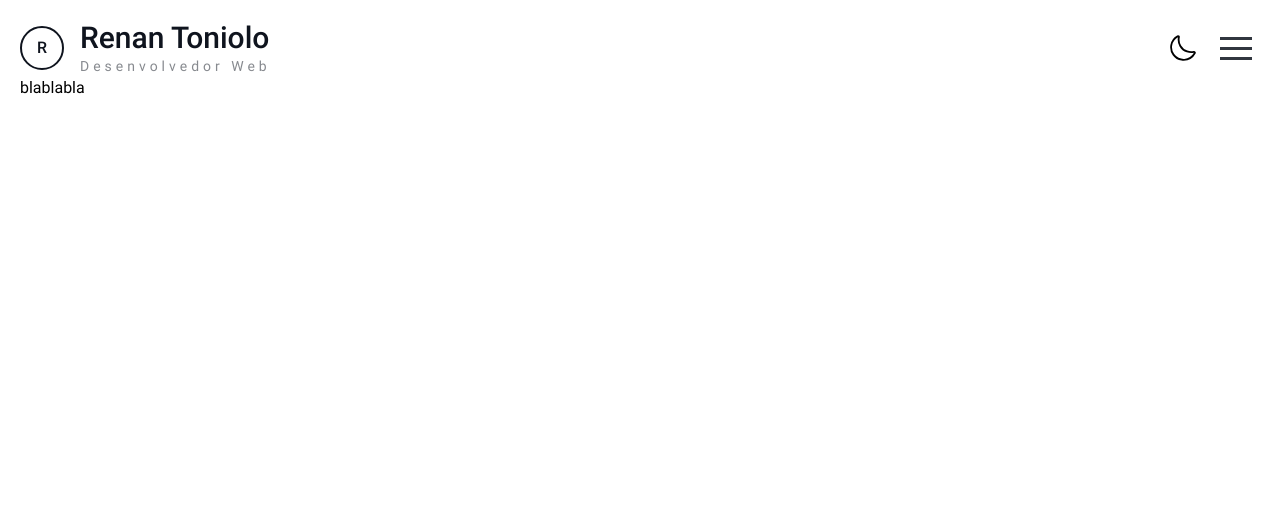
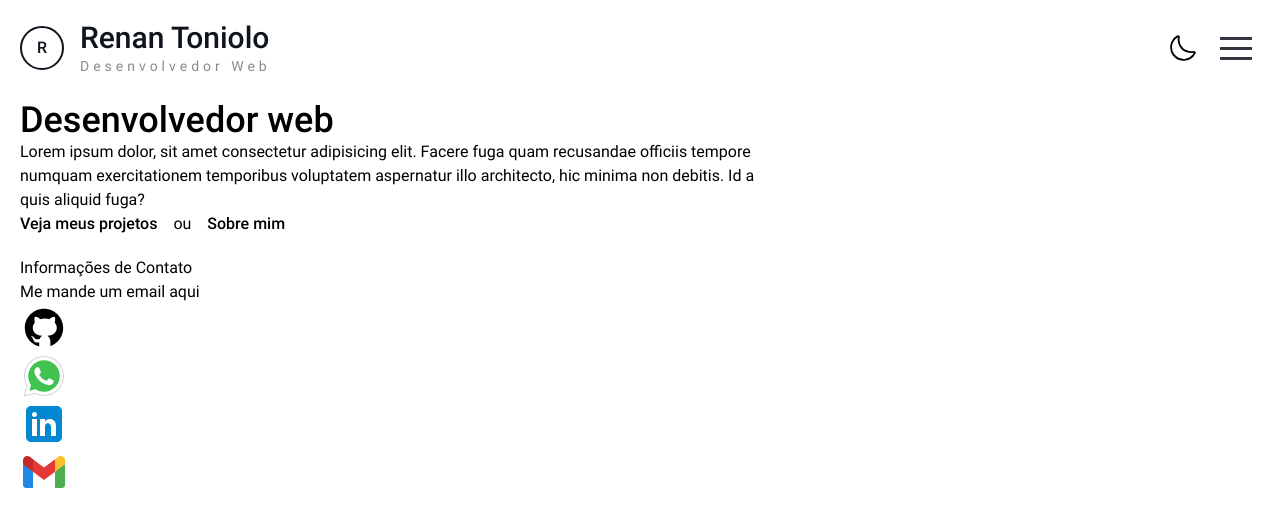
Before and after one commit to vulgo-rnt/Portfolio, a Next.js app: page / in a window 1280 px wide. Shown: the top 526 px of the page. Built offline with nearby package versions, Linux system fonts and the light colour scheme.

Commit message:
feat: :sparkles: add icons and form mail structure

```diff
--- a/src/app/contact/page.tsx
+++ b/src/app/contact/page.tsx
@@ -1,3 +1,17 @@
 export default function Page() {
-  return <div>Contato</div>;
+  return (
+    <div>
+      <h1>Titulo...</h1>
+      <form action={"qq coisa"}>
+        <input name="name" required />
+        <input type="email" name="email" required />
+        <textarea
+          name="
+    message"
+          required
+        />
+        <button type="submit">Enviar</button>
+      </form>
+    </div>
+  );
 }
--- a/src/app/page.tsx
+++ b/src/app/page.tsx
@@ -1,3 +1,28 @@
+import Link from "next/link";
+import Footer from "../components/footer";
+
 export default function Home() {
-  return <main>blablabla</main>;
+  return (
+    <main className="flex flex-col mt-6 max-w-[60%] gap-5">
+      <section>
+        <h1 className="font-medium text-4xl w-auto">Desenvolvedor web</h1>
+        <p>
+          Lorem ipsum dolor, sit amet consectetur adipisicing elit. Facere fuga
+          quam recusandae officiis tempore numquam exercitationem temporibus
+          voluptatem aspernatur illo architecto, hic minima non debitis. Id a
+          quis aliquid fuga?
+        </p>
+        <div className="flex gap-4">
+          <Link className="cursor-pointer font-medium" href="/projects">
+            Veja meus projetos
+          </Link>
+          {" ou "}
+          <Link className="cursor-pointer font-medium" href="about">
+            Sobre mim
+          </Link>
+        </div>
+      </section>
+      <Footer />
+    </main>
+  );
 }
--- /dev/null
+++ b/src/components/footer.tsx
@@ -0,0 +1,30 @@
+import Link from "next/link";
+import GithubIcon from "./icons/github";
+import LinkedinIcon from "./icons/linkedin";
+import WhatsappIcon from "./icons/whatsapp";
+import GmailIcon from "./icons/gmail";
+
+export default function Footer() {
+  return (
+    <footer>
+      <section>
+        <h1>Informações de Contato</h1>
+        <Link href="/contact">Me mande um email aqui</Link>
+      </section>
+      <section>
+        <Link href="https://github.com/vulgo-rnt">
+          <GithubIcon />
+        </Link>
+        <Link href="https://wa.me/5511960883759">
+          <WhatsappIcon />
+        </Link>
+        <Link href="https://linkedin.com/in/vulgo-rnt">
+          <LinkedinIcon />
+        </Link>
+        <Link href="mailto:rtoniolo4@gmail.com">
+          <GmailIcon />
+        </Link>
+      </section>
+    </footer>
+  );
+}
--- /dev/null
+++ b/src/components/icons/github.tsx
@@ -0,0 +1,17 @@
+export default function GithubIcon({ color = "#000" }) {
+  return (
+    <svg
+      xmlns="http://www.w3.org/2000/svg"
+      x="0px"
+      y="0px"
+      width="48"
+      height="48"
+      viewBox="0 0 30 30"
+    >
+      <path
+        fill={color}
+        d="M15,3C8.373,3,3,8.373,3,15c0,5.623,3.872,10.328,9.092,11.63C12.036,26.468,12,26.28,12,26.047v-2.051 c-0.487,0-1.303,0-1.508,0c-0.821,0-1.551-0.353-1.905-1.009c-0.393-0.729-0.461-1.844-1.435-2.526 c-0.289-0.227-0.069-0.486,0.264-0.451c0.615,0.174,1.125,0.596,1.605,1.222c0.478,0.627,0.703,0.769,1.596,0.769 c0.433,0,1.081-0.025,1.691-0.121c0.328-0.833,0.895-1.6,1.588-1.962c-3.996-0.411-5.903-2.399-5.903-5.098 c0-1.162,0.495-2.286,1.336-3.233C9.053,10.647,8.706,8.73,9.435,8c1.798,0,2.885,1.166,3.146,1.481C13.477,9.174,14.461,9,15.495,9 c1.036,0,2.024,0.174,2.922,0.483C18.675,9.17,19.763,8,21.565,8c0.732,0.731,0.381,2.656,0.102,3.594 c0.836,0.945,1.328,2.066,1.328,3.226c0,2.697-1.904,4.684-5.894,5.097C18.199,20.49,19,22.1,19,23.313v2.734 c0,0.104-0.023,0.179-0.035,0.268C23.641,24.676,27,20.236,27,15C27,8.373,21.627,3,15,3z"
+      ></path>
+    </svg>
+  );
+}
--- /dev/null
+++ b/src/components/icons/gmail.tsx
@@ -0,0 +1,34 @@
+export default function GmailIcon({ className }: { className?: string }) {
+  return (
+    <svg
+      className={className}
+      xmlns="http://www.w3.org/2000/svg"
+      x="0px"
+      y="0px"
+      width="48"
+      height="48"
+      viewBox="0 0 48 48"
+    >
+      <path
+        fill="#4caf50"
+        d="M45,16.2l-5,2.75l-5,4.75L35,40h7c1.657,0,3-1.343,3-3V16.2z"
+      ></path>
+      <path
+        fill="#1e88e5"
+        d="M3,16.2l3.614,1.71L13,23.7V40H6c-1.657,0-3-1.343-3-3V16.2z"
+      ></path>
+      <polygon
+        fill="#e53935"
+        points="35,11.2 24,19.45 13,11.2 12,17 13,23.7 24,31.95 35,23.7 36,17"
+      ></polygon>
+      <path
+        fill="#c62828"
+        d="M3,12.298V16.2l10,7.5V11.2L9.876,8.859C9.132,8.301,8.228,8,7.298,8h0C4.924,8,3,9.924,3,12.298z"
+      ></path>
+      <path
+        fill="#fbc02d"
+        d="M45,12.298V16.2l-10,7.5V11.2l3.124-2.341C38.868,8.301,39.772,8,40.702,8h0 C43.076,8,45,9.924,45,12.298z"
+      ></path>
+    </svg>
+  );
+}
--- /dev/null
+++ b/src/components/icons/linkedin.tsx
@@ -0,0 +1,28 @@
+export default function LinkedinIcon({
+  colors = { primary: "#0288D1", secondary: "#FFF" },
+  className,
+}: {
+  colors?: { primary: string; secondary: string };
+  className?: string;
+}) {
+  return (
+    <svg
+      className={className}
+      xmlns="http://www.w3.org/2000/svg"
+      x="0px"
+      y="0px"
+      width="48"
+      height="48"
+      viewBox="0 0 48 48"
+    >
+      <path
+        fill={colors.primary}
+        d="M42,37c0,2.762-2.238,5-5,5H11c-2.761,0-5-2.238-5-5V11c0-2.762,2.239-5,5-5h26c2.762,0,5,2.238,5,5V37z"
+      ></path>
+      <path
+        fill={colors.secondary}
+        d="M12 19H17V36H12zM14.485 17h-.028C12.965 17 12 15.888 12 14.499 12 13.08 12.995 12 14.514 12c1.521 0 2.458 1.08 2.486 2.499C17 15.887 16.035 17 14.485 17zM36 36h-5v-9.099c0-2.198-1.225-3.698-3.192-3.698-1.501 0-2.313 1.012-2.707 1.99C24.957 25.543 25 26.511 25 27v9h-5V19h5v2.616C25.721 20.5 26.85 19 29.738 19c3.578 0 6.261 2.25 6.261 7.274L36 36 36 36z"
+      ></path>
+    </svg>
+  );
+}
--- /dev/null
+++ b/src/components/icons/whatsapp.tsx
@@ -0,0 +1,36 @@
+export default function WhatsappIcon({ className }: { className?: string }) {
+  return (
+    <svg
+      className={className}
+      xmlns="http://www.w3.org/2000/svg"
+      x="0px"
+      y="0px"
+      width="48"
+      height="48"
+      viewBox="0 0 48 48"
+    >
+      <path
+        fill="#fff"
+        d="M4.868,43.303l2.694-9.835C5.9,30.59,5.026,27.324,5.027,23.979C5.032,13.514,13.548,5,24.014,5c5.079,0.002,9.845,1.979,13.43,5.566c3.584,3.588,5.558,8.356,5.556,13.428c-0.004,10.465-8.522,18.98-18.986,18.98c-0.001,0,0,0,0,0h-0.008c-3.177-0.001-6.3-0.798-9.073-2.311L4.868,43.303z"
+      ></path>
+      <path
+        fill="#fff"
+        d="M4.868,43.803c-0.132,0-0.26-0.052-0.355-0.148c-0.125-0.127-0.174-0.312-0.127-0.483l2.639-9.636c-1.636-2.906-2.499-6.206-2.497-9.556C4.532,13.238,13.273,4.5,24.014,4.5c5.21,0.002,10.105,2.031,13.784,5.713c3.679,3.683,5.704,8.577,5.702,13.781c-0.004,10.741-8.746,19.48-19.486,19.48c-3.189-0.001-6.344-0.788-9.144-2.277l-9.875,2.589C4.953,43.798,4.911,43.803,4.868,43.803z"
+      ></path>
+      <path
+        fill="#cfd8dc"
+        d="M24.014,5c5.079,0.002,9.845,1.979,13.43,5.566c3.584,3.588,5.558,8.356,5.556,13.428c-0.004,10.465-8.522,18.98-18.986,18.98h-0.008c-3.177-0.001-6.3-0.798-9.073-2.311L4.868,43.303l2.694-9.835C5.9,30.59,5.026,27.324,5.027,23.979C5.032,13.514,13.548,5,24.014,5 M24.014,42.974C24.014,42.974,24.014,42.974,24.014,42.974C24.014,42.974,24.014,42.974,24.014,42.974 M24.014,42.974C24.014,42.974,24.014,42.974,24.014,42.974C24.014,42.974,24.014,42.974,24.014,42.974 M24.014,4C24.014,4,24.014,4,24.014,4C12.998,4,4.032,12.962,4.027,23.979c-0.001,3.367,0.849,6.685,2.461,9.622l-2.585,9.439c-0.094,0.345,0.002,0.713,0.254,0.967c0.19,0.192,0.447,0.297,0.711,0.297c0.085,0,0.17-0.011,0.254-0.033l9.687-2.54c2.828,1.468,5.998,2.243,9.197,2.244c11.024,0,19.99-8.963,19.995-19.98c0.002-5.339-2.075-10.359-5.848-14.135C34.378,6.083,29.357,4.002,24.014,4L24.014,4z"
+      ></path>
+      <path
+        fill="#40c351"
+        d="M35.176,12.832c-2.98-2.982-6.941-4.625-11.157-4.626c-8.704,0-15.783,7.076-15.787,15.774c-0.001,2.981,0.833,5.883,2.413,8.396l0.376,0.597l-1.595,5.821l5.973-1.566l0.577,0.342c2.422,1.438,5.2,2.198,8.032,2.199h0.006c8.698,0,15.777-7.077,15.78-15.776C39.795,19.778,38.156,15.814,35.176,12.832z"
+      ></path>
+      <path
+        fill="#fff"
+        fillRule="evenodd"
+        d="M19.268,16.045c-0.355-0.79-0.729-0.806-1.068-0.82c-0.277-0.012-0.593-0.011-0.909-0.011c-0.316,0-0.83,0.119-1.265,0.594c-0.435,0.475-1.661,1.622-1.661,3.956c0,2.334,1.7,4.59,1.937,4.906c0.237,0.316,3.282,5.259,8.104,7.161c4.007,1.58,4.823,1.266,5.693,1.187c0.87-0.079,2.807-1.147,3.202-2.255c0.395-1.108,0.395-2.057,0.277-2.255c-0.119-0.198-0.435-0.316-0.909-0.554s-2.807-1.385-3.242-1.543c-0.435-0.158-0.751-0.237-1.068,0.238c-0.316,0.474-1.225,1.543-1.502,1.859c-0.277,0.317-0.554,0.357-1.028,0.119c-0.474-0.238-2.002-0.738-3.815-2.354c-1.41-1.257-2.362-2.81-2.639-3.285c-0.277-0.474-0.03-0.731,0.208-0.968c0.213-0.213,0.474-0.554,0.712-0.831c0.237-0.277,0.316-0.475,0.474-0.791c0.158-0.317,0.079-0.594-0.04-0.831C20.612,19.329,19.69,16.983,19.268,16.045z"
+        clipRule="evenodd"
+      ></path>
+    </svg>
+  );
+}
--- a/tailwind.config.ts
+++ b/tailwind.config.ts
@@ -20,7 +20,7 @@ const config: Config = {
         bg_dark: "#0d1117",
         bg: "#ffffff",
         slide_dark: "#0f141e",
-        slide: "white",
+        slide: "black",
       },
     },
   },
```
